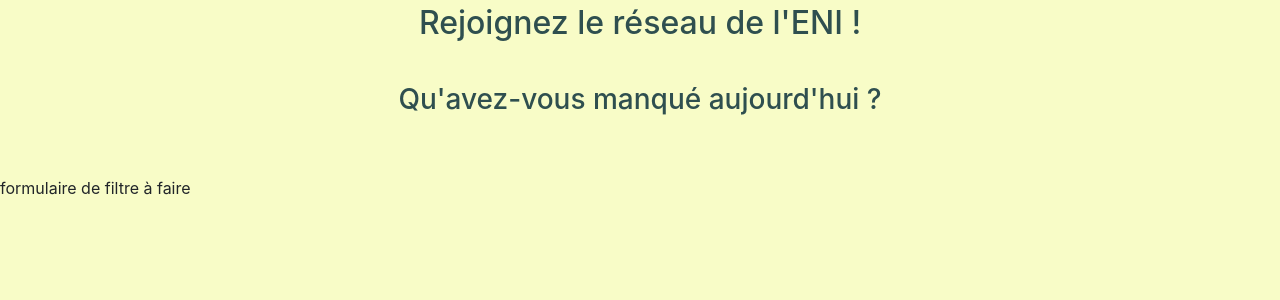
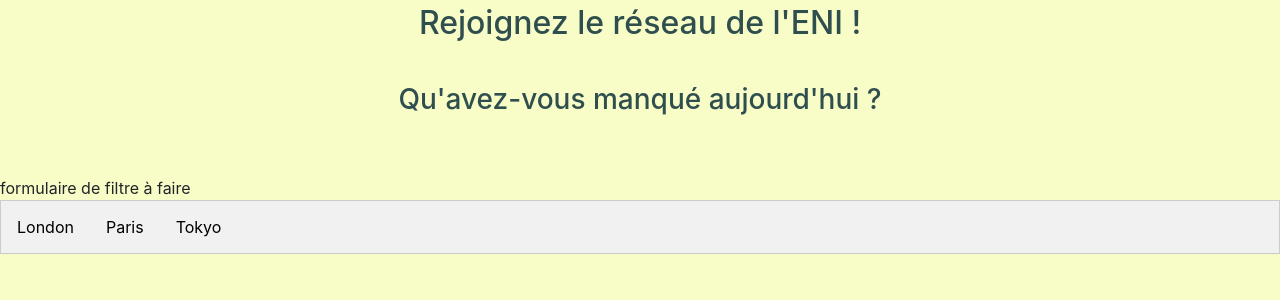
Before and after one commit to Prisssou/project-sortir.com, a Symfony app: template templates/main/home.html.twig in a window 1280 px wide. Shown: the part 304-604 px from the top of the page. Run offline with Twig, Linux system fonts and the light colour scheme; the template is opened without the code that fills it, so the values that code supplies are empty; some libraries are stand-ins or nearby versions.

Commit message:
Outing table display & adding sql fixture

```diff
--- /dev/null
+++ b/jeuDeDonneesSQL.txt
@@ -0,0 +1,6 @@
+
+//Pour les villes (id 1 à 10)
+INSERT INTO `city` (`id`, `name`, `zipcode`) VALUES (NULL, 'Nantes', '44000'), (NULL, 'Rennes', '35000'), (NULL, 'Quimper', '29000'), (NULL, 'Niort', '79000'), (NULL, 'Brest', '29200'), (NULL, 'Périgueux', '24000'), (NULL, 'Bordeaux', '33300'), (NULL, 'Paris', '75000'), (NULL, 'Strasbourg', '67000'), (NULL, 'Lille', '59800');
+
+//Pour les lieux de sortie ()
+INSERT INTO `place` (`id`, `city_id`, `name`, `street`, `latitude`, `longitude`) VALUES (NULL, '1', 'La Fabrique à impro', '14 rue de l\'arche sèche', '10', '10'), (NULL, '4', 'La grande rue', '1 rue principale', '10', '10'), (NULL, '10', 'Carrousel', 'place du Carrousel', '10', '10'), (NULL, '6', 'Musée d\'Art et d\'archéologie', '22 cours Tourny', '10', '10'), (NULL, '2', 'Des bars', 'rue de la soif', '10', '10'), (NULL, '8', 'Tour effeil', 'Champ de Mars, 5 Avenue Anatole France, 75007 Paris', '10', '10'), (NULL, '1', 'Muséum d\'histoire naturelle', '12 rue Voltaire', '10', '10');
--- /dev/null
+++ b/public/css/style-table.css
@@ -0,0 +1,35 @@
+/* Style the tab */
+.tab {
+    overflow: hidden;
+    border: 1px solid #ccc;
+    background-color: #f1f1f1;
+}
+
+/* Style the buttons that are used to open the tab content */
+.tab button {
+    background-color: inherit;
+    float: left;
+    border: none;
+    outline: none;
+    cursor: pointer;
+    padding: 14px 16px;
+    transition: 0.3s;
+}
+
+/* Change background color of buttons on hover */
+.tab button:hover {
+    background-color: #ddd;
+}
+
+/* Create an active/current tablink class */
+.tab button.active {
+    background-color: #ccc;
+}
+
+/* Style the tab content */
+.tabcontent {
+    display: none;
+    padding: 6px 12px;
+    border: 1px solid #ccc;
+    border-top: none;
+}
--- /dev/null
+++ b/public/js/table-animation.js
@@ -0,0 +1,20 @@
+function openCity(evt, cityName) {
+    // Declare all variables
+    var i, tabcontent, tablinks;
+
+    // Get all elements with class="tabcontent" and hide them
+    tabcontent = document.getElementsByClassName("tabcontent");
+    for (i = 0; i < tabcontent.length; i++) {
+        tabcontent[i].style.display = "none";
+    }
+
+    // Get all elements with class="tablinks" and remove the class "active"
+    tablinks = document.getElementsByClassName("tablinks");
+    for (i = 0; i < tablinks.length; i++) {
+        tablinks[i].className = tablinks[i].className.replace(" active", "");
+    }
+
+    // Show the current tab, and add an "active" class to the button that opened the tab
+    document.getElementById(cityName).style.display = "block";
+    evt.currentTarget.className += " active";
+}
--- a/src/Kernel.php
+++ b/src/Kernel.php
@@ -27,6 +27,7 @@ class Kernel extends BaseKernel
 
     public function registerBundles()
     {
+
         $contents = require $this->getProjectDir().'/config/bundles.php';
         foreach ($contents as $class => $envs) {
             if ($envs[$this->environment] ?? $envs['all'] ?? false) {
--- a/templates/layout.html.twig
+++ b/templates/layout.html.twig
@@ -13,6 +13,10 @@
     <link rel="stylesheet" href="https://stackpath.bootstrapcdn.com/bootstrap/4.4.1/css/bootstrap.min.css"
           integrity="sha384-Vkoo8x4CGsO3+Hhxv8T/Q5PaXtkKtu6ug5TOeNV6gBiFeWPGFN9MuhOf23Q9Ifjh" crossorigin="anonymous">
     <title>{% block title %} Home {% endblock %}</title>
+
+{#    Import of specific css files#}
+    {% block stylesheet %}{% endblock %}
+
 </head>
 <body style="background-color: #f8fcc7">
 
--- a/templates/main/home.html.twig
+++ b/templates/main/home.html.twig
@@ -1,7 +1,9 @@
 {% extends 'layout.html.twig' %}
 
 {% block title %}Sortir.com{% endblock %}
-
+{% block stylesheet %}
+    <link rel="stylesheet" href="{{ asset('css/style-table.css') }}">
+{% endblock %}
 {% block body %}
     <div>
         <h1>Bienvenue sur Sortir.com !</h1>
@@ -55,9 +57,61 @@
 
 
 
+        <div class="tab">
+            <button class="tablinks" onclick="openCity(event, 'London')">London</button>
+            <button class="tablinks" onclick="openCity(event, 'Paris')">Paris</button>
+            <button class="tablinks" onclick="openCity(event, 'Tokyo')">Tokyo</button>
+        </div>
+
+        <!-- Tab content -->
+        <div id="London" class="tabcontent">
+            <h3>ENI Nantes</h3>
+
+            <table style="width:100%">
+                <tr>
+                    <th>Nom de la sortie</th>
+                    <th>Date de la sortie</th>
+                    <th>Clôture</th>
+                    <th>Inscrits/Places</th>
+                    <th>Etat</th>
+                    <th>Déjà inscrit?</th>
+                    <th>Organisateur</th>
+                    <th>Actions</th>
+                </tr>
+
+                {% for sortie in sorties %}
+                <tr>
+                    <td>{{ sortie.name }}</td>
+{#                    <td>{{ sortie.startDate}}</td>#}
+{#                    <td>{{ sortie.closingDate }}</td>#}
+                    <td>Date début</td>
+                    <td>Date clôture</td>
+                    <td>{{ sortie.numberSub }}/{{ sortie.numberMaxSub }}</td>
+                    <td>Etat à définir</td>
+{#                    <td>{{ sortie.state }}</td>#}
+                    <td> Oui! </td>
+                    <td> Mamie Nova</td>
+                    <td><a href="#">Afficher</a></td>
+                </tr>
+                {% endfor %}
+
+            </table>
+            <p>London is the capital city of England.</p>
+        </div>
+
+        <div id="Paris" class="tabcontent">
+            <h3>Paris</h3>
+            <p>Paris is the capital of France.</p>
+        </div>
+
+        <div id="Tokyo" class="tabcontent">
+            <h3>Tokyo</h3>
+            <p>Tokyo is the capital of Japan.</p>
+        </div>
+
 
     </section>
 
 
-
+<script src="{{ asset('js/table-animation.js') }}"></script>
 {% endblock %}
```
Also changed, not shown: src/Controller/MainController.php (+25 -21 lines), src/Form/MemberFormType.php (+31 -31 lines), 1 other file.
